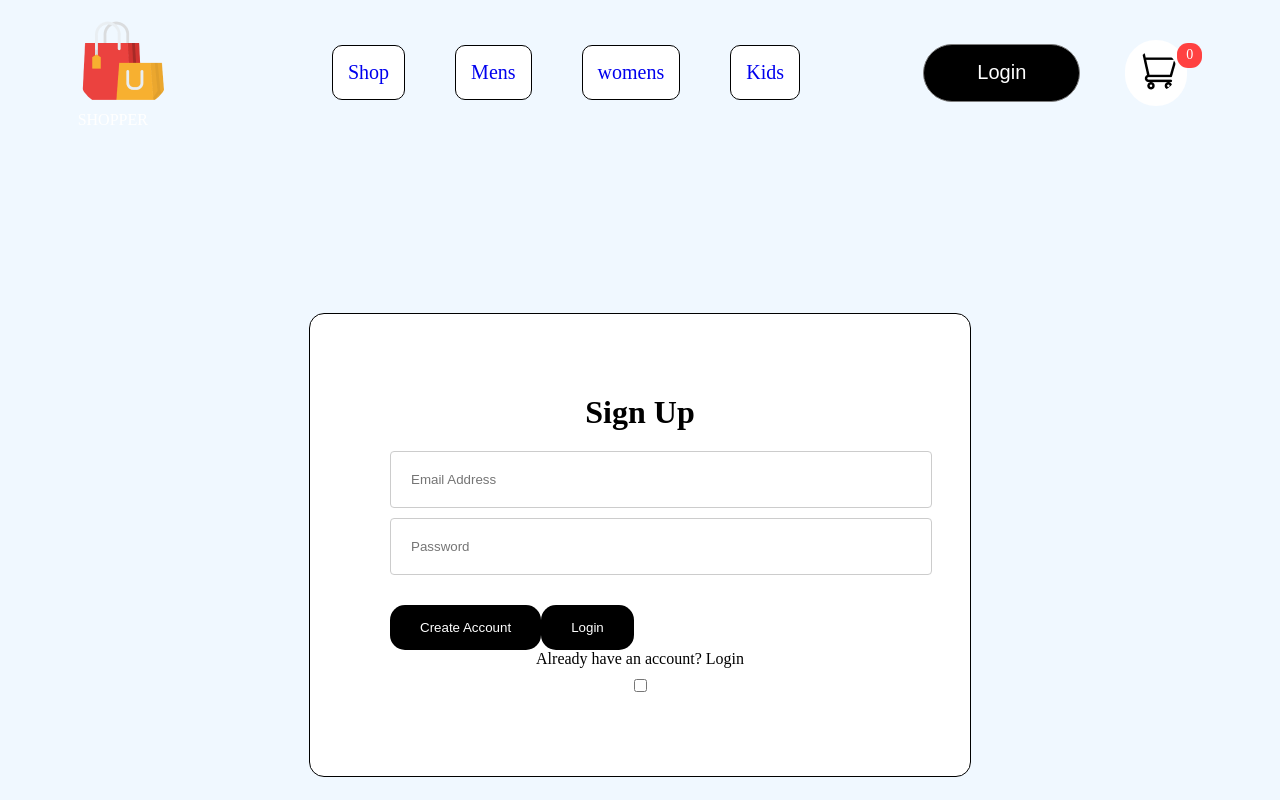
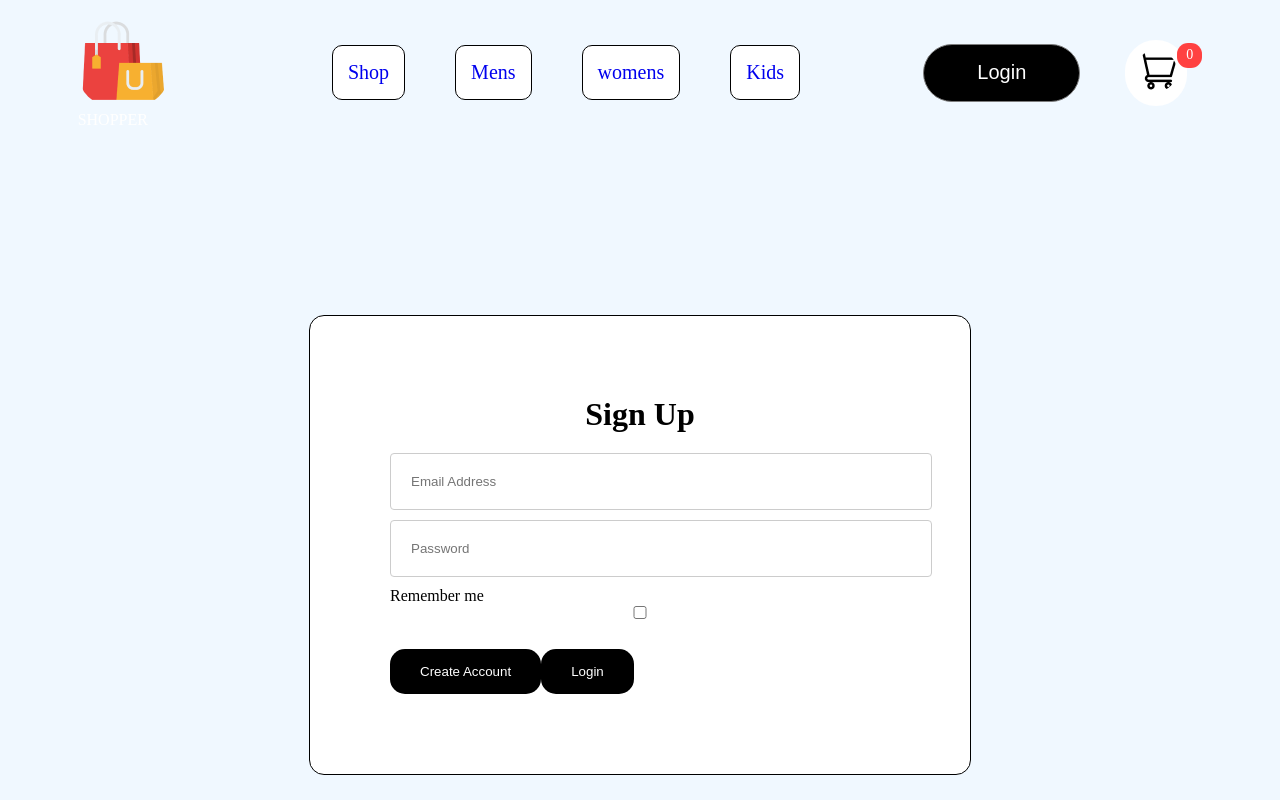
Before and after one commit to danielandersonBC96/Ecommerce.github.io, a React (Create React App) app: page /Login in a window 1280 px wide. Shown: the top 800 px of the page. Built offline with nearby package versions, Linux system fonts and the light colour scheme.

Commit message:
configurando firebase e melhorando a logica do login

```diff
--- a/package.json
+++ b/package.json
@@ -8,6 +8,7 @@
     "@testing-library/user-event": "^13.5.0",
     "boleto-pdf": "^0.4.0",
     "creditcards": "^4.2.0",
+    "firebase": "^10.8.1",
     "jsbarcode": "^3.11.6",
     "jspdf": "^2.5.1",
     "qrcode.react": "^3.1.0",
--- a/src/App.js
+++ b/src/App.js
@@ -13,9 +13,6 @@ import women_banner from  './Components/Assets/banner_women.png';
 import kid_banner from './Components/Assets/banner_kids.png';
 
 
-
-
-
 function App() {
   return (
     <div className="App">
@@ -27,15 +24,9 @@ function App() {
         <Route  path='/womens' element={<ShopCategory  banner={women_banner}category='womens'/>}  />
         <Route  path='/kids' element={ <ShopCategory   banner={kid_banner}   category='kids'/>} />
         <Route path='/product' element={<Product/>}>
-
              <Route path=':productId'element={<Product/>}/>
-
-
           </Route>
-
-
-
-        <Route path='/Login' element={<LoginSignup/>}  component={LoginSignup}  />
+        <Route path='/Login' element={<LoginSignup/>}  />
         <Route path='/cart' element={<Cart/>}/>
        </Routes>
       <Footer/>
--- a/src/Pages/LoginSignup.jsx
+++ b/src/Pages/LoginSignup.jsx
@@ -1,19 +1,27 @@
-import React, { useState } from 'react';
-import { useNavigate } from 'react-router-dom'; // Importe useNavigate em vez de useHistory
+import React, { useEffect, useState } from 'react';
+import { useNavigate } from 'react-router-dom';
 import Modal from 'react-modal';
 import '../Css/login.css';
 
-export const LoginSignup = () => {
+ export const LoginSignup = () => {
+
   const [modalIsOpen, setModalIsOpen] = useState(false);
   const [loginData, setLoginData] = useState({ email: '', password: '' });
-  const navigate = useNavigate(); // Utilize useNavigate para navegação
+  const navigate = useNavigate();
+  const [rememberMe, setRememberMe] = useState(false);
+
+  useEffect(() => {
+    const storedEmail = localStorage.getItem('storedEmail');
+    const storedRememberMe = localStorage.getItem('storedRememberMe');
+
+    if (storedEmail && storedRememberMe) {
+      setLoginData({ ...loginData, email: storedEmail });
+      setRememberMe(true);
+    }
+  }, []);
 
   const openModal = () => {
     setModalIsOpen(true);
-  };
-
-  const closeModal = () => {
-    setModalIsOpen(false);
   };
 
   const handleGoogleLogin = () => {
@@ -28,23 +36,42 @@ export const LoginSignup = () => {
     // Lógica para autenticar com conta da Apple
   };
 
-  // Função para verificar as credenciais do usuário (simulação)
   const checkLoginCredentials = (email, password) => {
-    // Aqui você faria a lógica real para verificar as credenciais do usuário no seu sistema
-    // Esta é apenas uma simulação
-    return email === 'example@example.com' && password === 'password';
+    const user = gerUserByEmail(email);
+
+    if (!user) return false;
+    return user.password === password;
+  };
+
+  const gerUserByEmail = (email) => {
+    const users = [
+      { email: 'progamin@example.com', password: 'userpassword', userType: 'User' },
+      { email: 'admin@example.com', password: 'adminpassword', userType: 'admin' }
+    ];
+    return users.find(user => user.email === email);
   };
 
   const handleLogin = () => {
     const { email, password } = loginData;
-
     const isLoggedIn = checkLoginCredentials(email, password);
 
     if (isLoggedIn) {
-      // Redireciona para a página home se o login for bem-sucedido
-      navigate('/');
+       let user = gerUserByEmail(email);
+      if (user.userType === 'admin') {
+        navigate('/cadastrar-produtos');
+      } else {
+        navigate('/produtos-comprados');
+      }
     } else {
       alert('Invalid email or password');
+    }
+
+    if (rememberMe) {
+      localStorage.setItem('storedEmail', email);
+      localStorage.setItem('storedRememberMe', true);
+    } else {
+      localStorage.removeItem('storedEmail');
+      localStorage.removeItem('storedRememberMe');
     }
   };
 
@@ -56,29 +83,35 @@ export const LoginSignup = () => {
           <input
             type="email"
             placeholder="Email Address"
+            value={loginData.email}
             onChange={(e) => setLoginData({ ...loginData, email: e.target.value })}
           />
           <input
             type="password"
             placeholder="Password"
+            value={loginData.password}
             onChange={(e) => setLoginData({ ...loginData, password: e.target.value })}
           />
+          <label>
+            Remember me
+            <input
+              type="checkbox"
+              checked={rememberMe}
+              onChange={(e) => setRememberMe(e.target.checked)}
+            />
+          </label>
         </div>
-        <button onClick={openModal}>Create Account</button>
+
+        <button onClick={openModal }>Create Account</button>
         <button onClick={handleLogin}>Login</button>
-        <p className="loginsignup-login">
-          Already have an account? <span>Login</span>
-          <div className="loginsignup-agree">
-            <input type="checkbox" name="" id="" />
-          </div>
-        </p>
+
       </div>
-      <Modal isOpen={modalIsOpen} onRequestClose={closeModal} contentLabel="Login Modal">
+      <Modal isOpen={modalIsOpen} onRequestClose={() => setModalIsOpen(false)} contentLabel="Login Modal">
         <h2>Choose your login option</h2>
         <button onClick={handleGoogleLogin}>Sign in with Google</button>
         <button onClick={handleFacebookLogin}>Sign in with Facebook</button>
         <button onClick={handleAppleLogin}>Sign in with Apple</button>
-        <button onClick={closeModal}>Close Modal</button>
+        <button onClick={() => setModalIsOpen(false)}>Close Modal</button>
       </Modal>
     </div>
   );
--- /dev/null
+++ b/src/config/FirebaseInitialization.jsx
@@ -0,0 +1,34 @@
+import React, { useEffect } from 'react';
+import { initializeApp } from "firebase/app";
+import { getAnalytics } from "firebase/analytics";
+
+const FirebaseInitialization = () => {
+  useEffect(() => {
+    // Your web app's Firebase configuration
+    const firebaseConfig = {
+      apiKey: "AIzaSyABRXp9M-W7FiG5KtjQxnaySXhuoJwIPhs",
+      authDomain: "ecommerce-cc6b8.firebaseapp.com",
+      projectId: "ecommerce-cc6b8",
+      storageBucket: "ecommerce-cc6b8.appspot.com",
+      messagingSenderId: "161292394724",
+      appId: "1:161292394724:web:f60d3135b1c79d43fb0cf1",
+      measurementId: "G-48SDPM1P5R"
+    };
+
+    // Initialize Firebase
+    const app = initializeApp(firebaseConfig);
+    const analytics = getAnalytics(app);
+
+    // You can do further initialization or setup here if needed
+
+    // Ensure that you clean up any resources when component unmounts
+    return () => {
+      // Clean up any resources, if necessary
+    };
+  }, []);
+
+  // Render nothing here as this component is only for initialization
+  return null;
+};
+
+export default FirebaseInitialization;
--- a/src/index.js
+++ b/src/index.js
@@ -3,10 +3,12 @@ import ReactDOM from 'react-dom/client';
 import './index.css';
 import App from './App';
 import ShopContextProvider from './Context/ShopContext';
+import FirebaseInitialization from './config/FirebaseInitialization';
 
 const root = ReactDOM.createRoot(document.getElementById('root'));
 root.render(
   <React.StrictMode>
+    <FirebaseInitialization/>
     <ShopContextProvider>
       <App />
     </ShopContextProvider>
```
Also changed, not shown: src/Pages/ProfileAdmin.jsx (added), src/Pages/ProfileUser.jsx (added), 1 other file (tests, documents, lock files or other folders).
